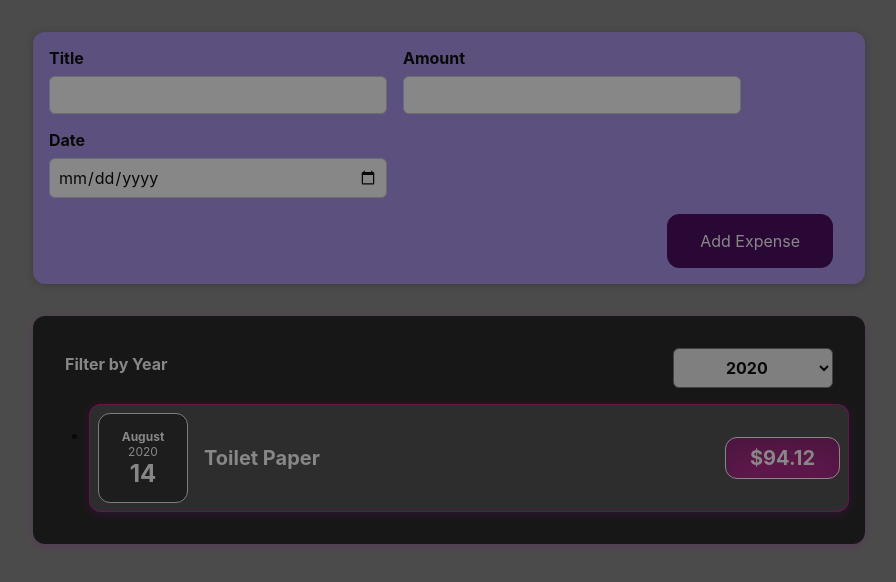
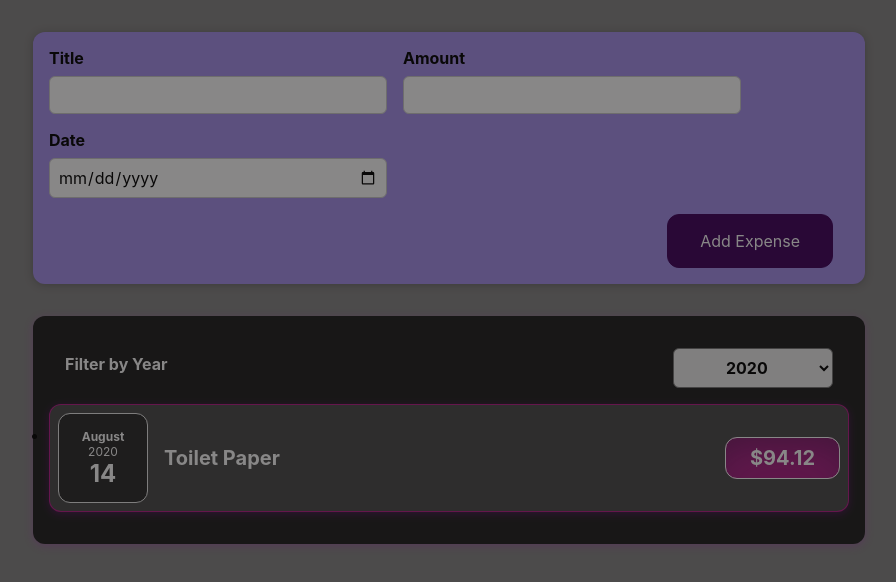
Before and after one commit to Kel-nana/expense_app_react, a React (Create React App) app: page / in a window 1280 px wide. Shown: the top 582 px of the page, without its empty margins (191-1087 px from the left). Built offline with nearby package versions, Linux system fonts and the light colour scheme.

Commit message:
Removal of Ul inline-start padding

```diff
--- a/src/components/Expenses/ExpenseList.css
+++ b/src/components/Expenses/ExpenseList.css
@@ -7,3 +7,7 @@
     color: white;
     text-align: center;
   }
+
+  ul {
+    padding-inline-start: 0;
+  }
```
